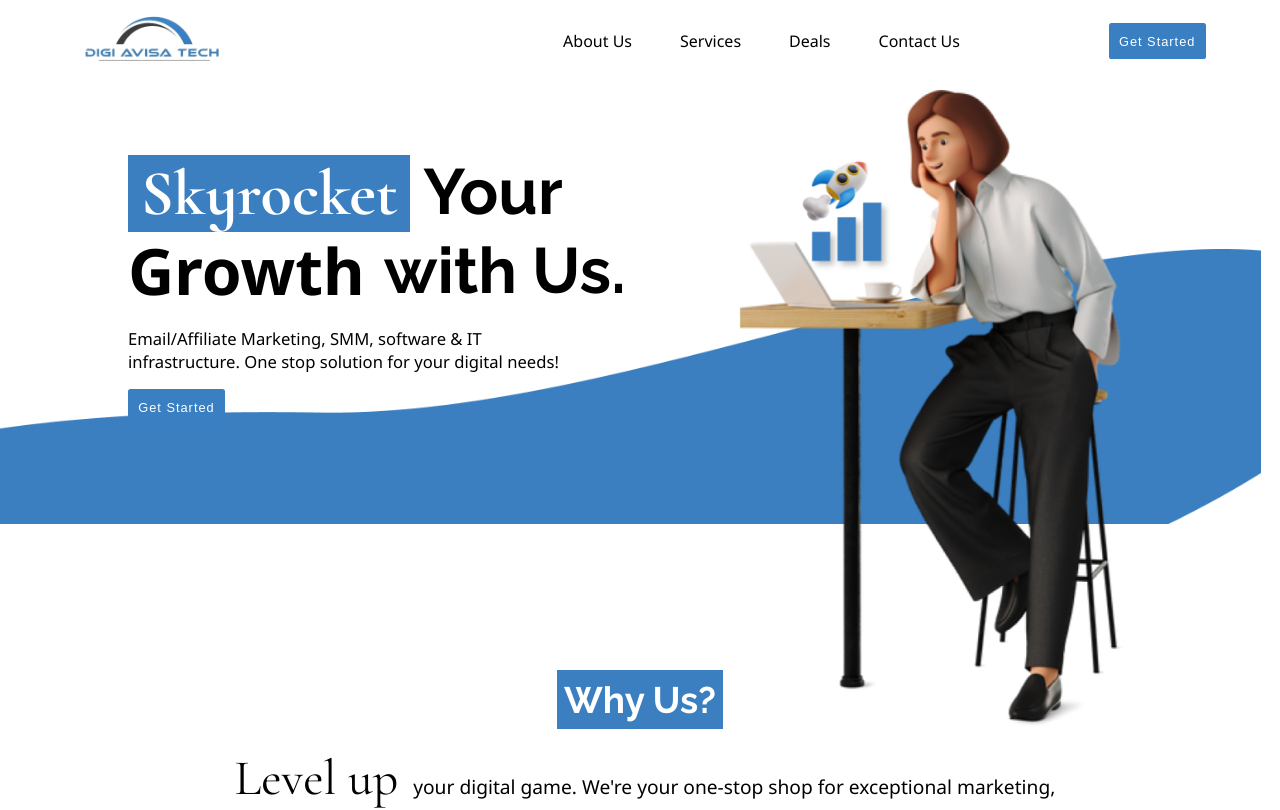
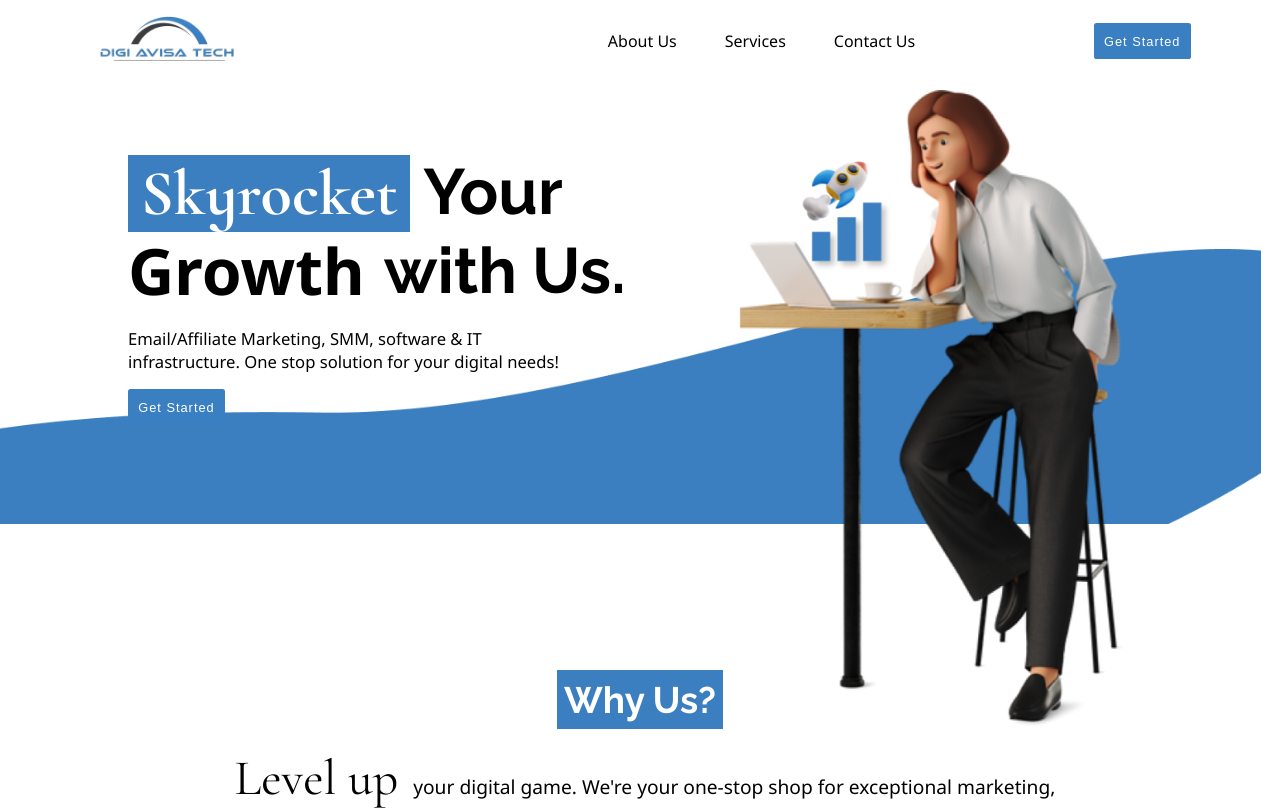
Before and after one commit to VibhuteAnjali/DigiAvisaTech, a React (Vite) app: page / in a window 1280 px wide. Shown: the top 810 px of the page. Built offline with nearby package versions, Linux system fonts and the light colour scheme; no server answers.

Commit message:
Update Navbar.jsx

```diff
--- a/src/Component/Navbar.jsx
+++ b/src/Component/Navbar.jsx
@@ -46,9 +46,7 @@ export default function Navbar() {
           <a href="#Service" className="link">
             Services
           </a>
-          <a href="" className="link">
-            Deals
-          </a>
+
           <a href="#Contact" className="link">
             Contact Us
           </a>
```
